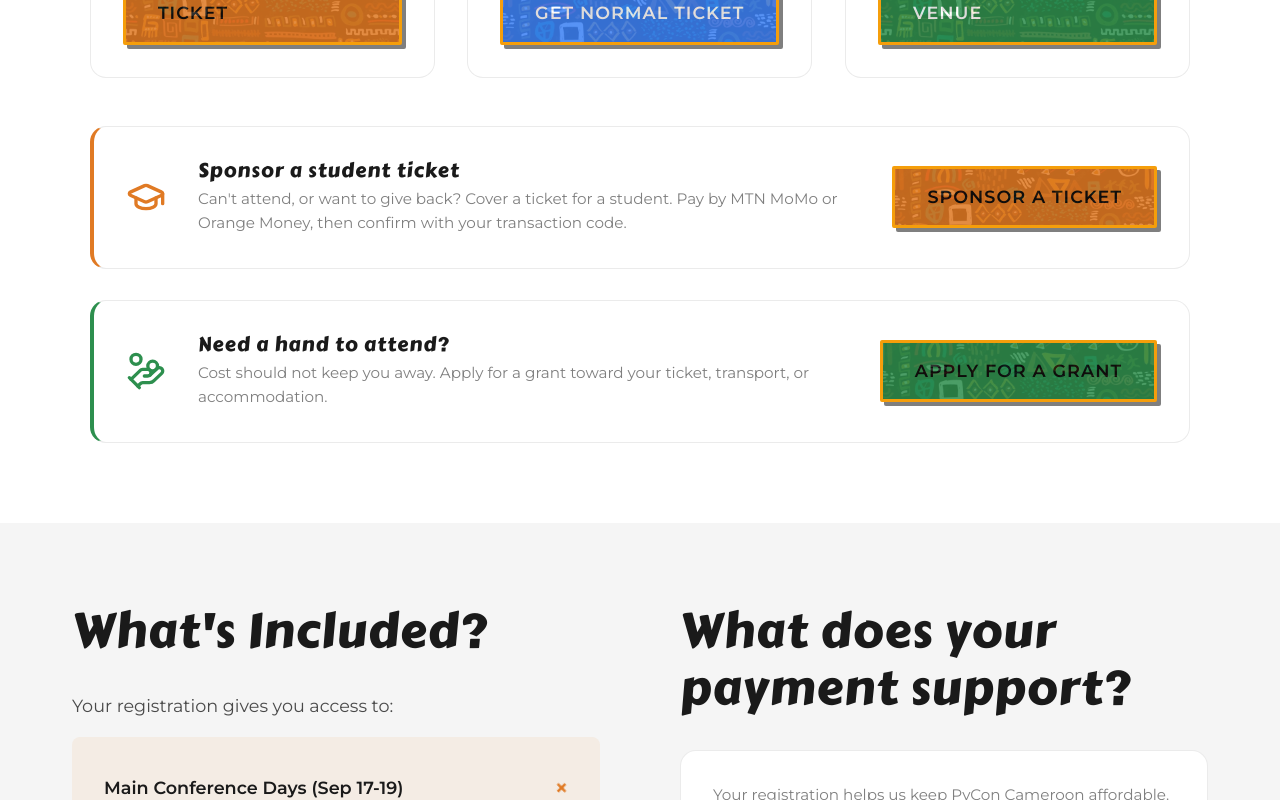
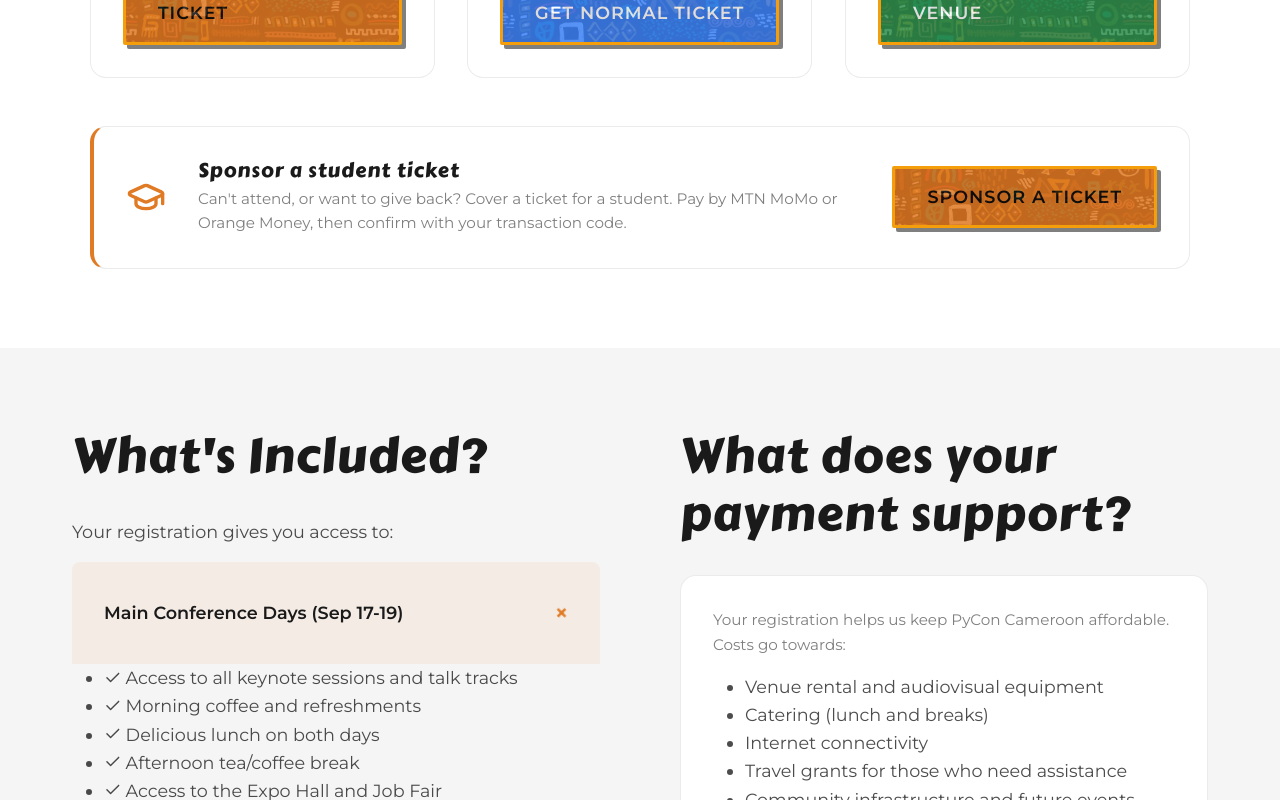
Before and after one commit to pythoncameroon/PyCon_Cameroon_2026, a React (Vite) app: page /en/attend in a window 1280 px wide. Shown: the part 1196-1996 px from the top of the page. Built offline with nearby package versions, Linux system fonts and the light colour scheme.

Commit message:
feat: Freeze grant links behind grantsOpen flag
Hide the 'Apply for a grant' entry points on the Attend and Financial
Aid pages until the call for grants opens. The grants page and route
stay in place; flip grantsOpen to true to re-enable the links.

```diff
--- a/src/data/grants.js
+++ b/src/data/grants.js
@@ -1,3 +1,5 @@
+export const grantsOpen = false;
+
 export const grantsEndpoint =
     'https://script.google.com/macros/s/AKfycbxOFVW-AMCfIelNuSc9hY0UUxacBJebq_HarzCnaN_0s4UDEjQb8ExA_cAxG7JTLxJFZA/exec';
 
--- a/src/pages/Attend.jsx
+++ b/src/pages/Attend.jsx
@@ -4,6 +4,7 @@ import { Check, GraduationCap, HandCoins } from 'lucide-react';
 import { useTranslation } from 'react-i18next';
 import useScrollAnimation from '../hooks/useScrollAnimation';
 import { useLocalizedPath } from '../hooks/useLocalizedPath';
+import { grantsOpen } from '../data/grants';
 
 const Attend = () => {
     const { t } = useTranslation();
@@ -139,6 +140,7 @@ const Attend = () => {
                         </Link>
                     </div>
 
+                    {grantsOpen && (
                     <div className="card animate-on-scroll slide-up" style={{
                         maxWidth: '1100px',
                         margin: 'var(--spacing-md) auto 0',
@@ -160,6 +162,7 @@ const Attend = () => {
                             {grantsCta.button}
                         </Link>
                     </div>
+                    )}
 
                 </div>
             </section>
--- a/src/pages/FinancialAid.jsx
+++ b/src/pages/FinancialAid.jsx
@@ -3,6 +3,7 @@ import { Link } from 'react-router-dom';
 import { useTranslation } from 'react-i18next';
 import { Mail, HandCoins } from 'lucide-react';
 import { useLocalizedPath } from '../hooks/useLocalizedPath';
+import { grantsOpen } from '../data/grants';
 
 const ORGANIZERS_EMAIL = 'organizers@pythoncameroon.org';
 
@@ -35,6 +36,7 @@ const FinancialAid = () => {
 
             <section id="financial-aid-details" className="section">
                 <div className="container" style={{ maxWidth: '800px' }}>
+                    {grantsOpen && (
                     <div className="card" style={{
                         display: 'flex',
                         alignItems: 'center',
@@ -55,6 +57,7 @@ const FinancialAid = () => {
                             {grantsCta.button}
                         </Link>
                     </div>
+                    )}
 
                     <p style={{ fontSize: '1.125rem' }}>{t('financialAid.intro')}</p>
 
```
